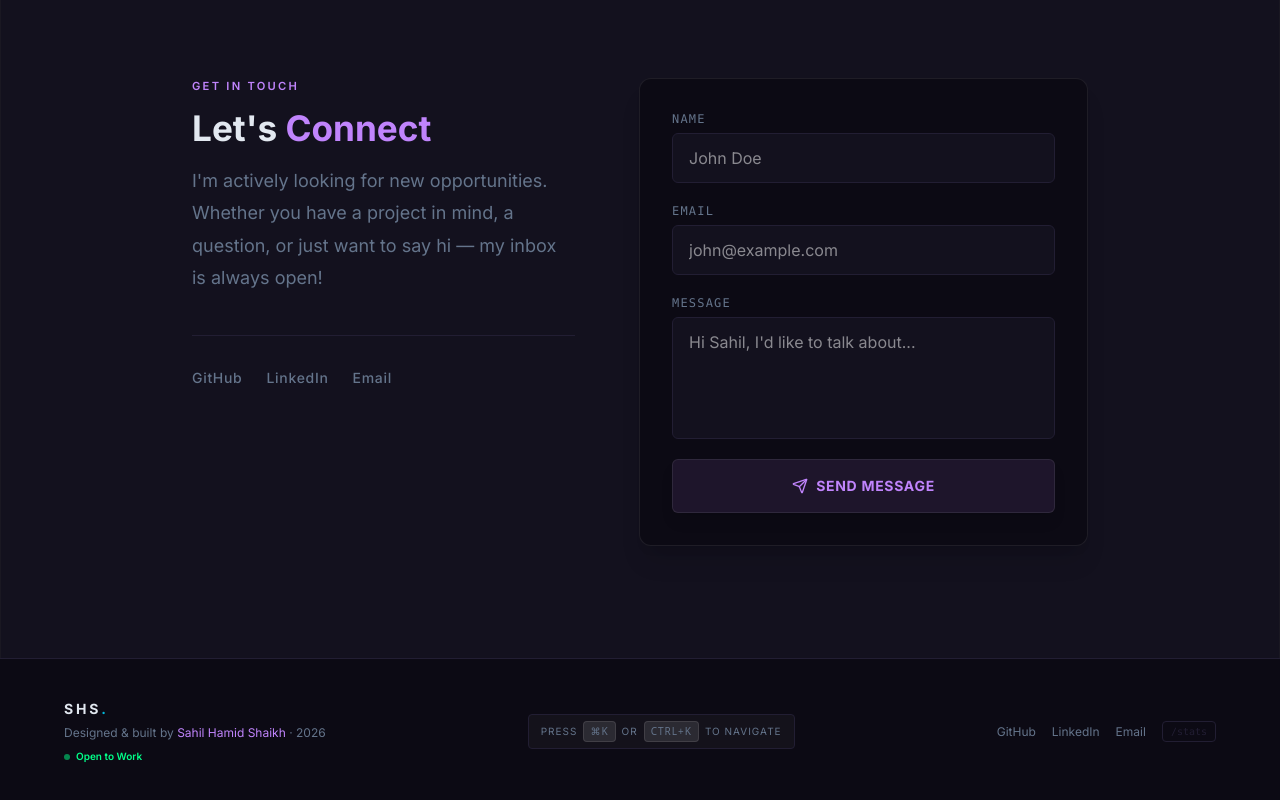
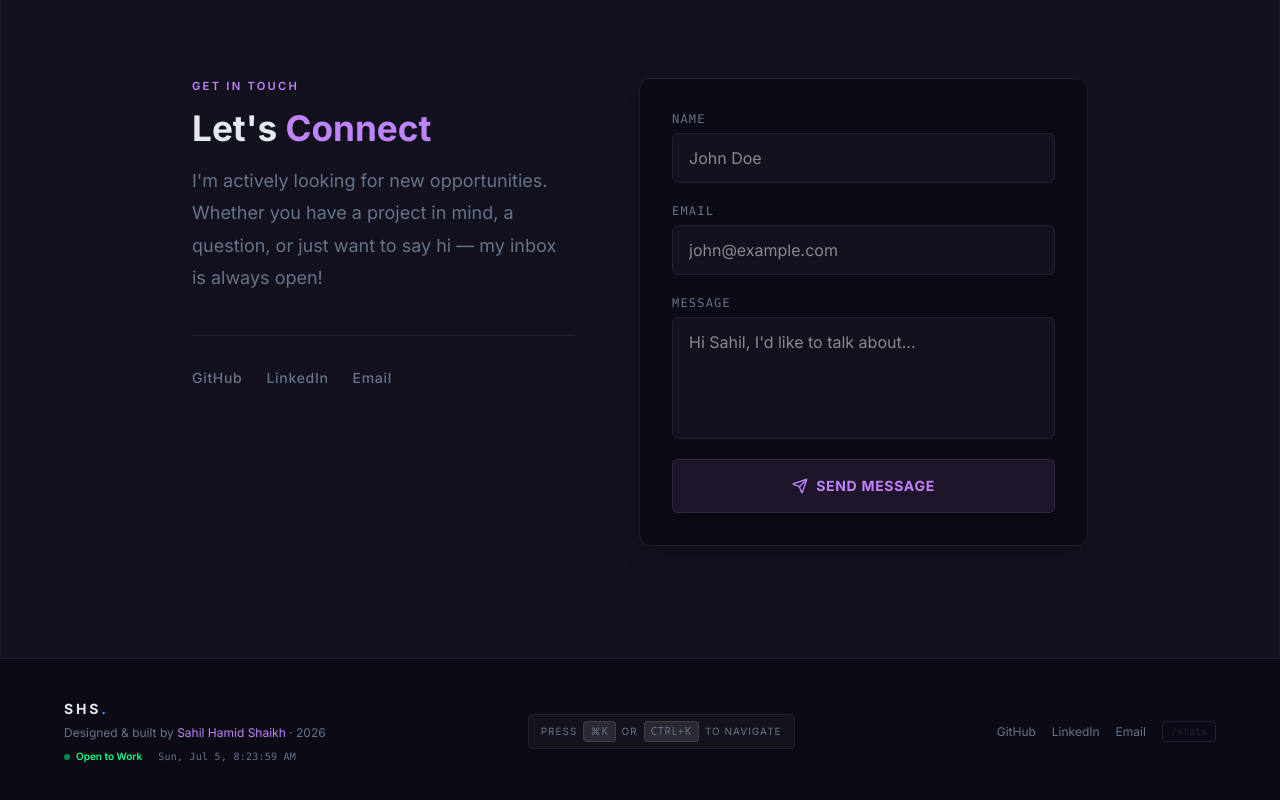
Before and after one commit to Sahilhamids/PORTFOLIO, a Next.js app: page / in a window 1280 px wide. Shown: the part 8013-8813 px from the top of the page. Built offline with nearby package versions, Linux system fonts and the light colour scheme; no server answers.

Commit message:
Add live date and time to Footer

```diff
--- a/app/components/Footer.tsx
+++ b/app/components/Footer.tsx
@@ -1,5 +1,27 @@
+"use client";
+import { useState, useEffect } from "react";
+
 export default function Footer() {
   const year = new Date().getFullYear();
+  const [timeStr, setTimeStr] = useState<string>("");
+
+  useEffect(() => {
+    const updateTime = () => {
+      setTimeStr(new Date().toLocaleString("en-US", {
+        weekday: "short",
+        month: "short",
+        day: "numeric",
+        hour: "numeric",
+        minute: "2-digit",
+        second: "2-digit",
+        hour12: true,
+      }));
+    };
+    updateTime();
+    const interval = setInterval(updateTime, 1000);
+    return () => clearInterval(interval);
+  }, []);
+
   return (
     <footer className="py-10 px-6" style={{ borderTop: "1px solid var(--border)", background: "var(--bg)" }}>
       <div className="max-w-6xl mx-auto flex flex-col md:flex-row items-center justify-between gap-6">
@@ -12,9 +34,16 @@ export default function Footer() {
           <p className="text-xs" style={{ color: "var(--muted)" }}>
             Designed &amp; built by <span style={{ color: "var(--cyan)" }}>Sahil Hamid Shaikh</span> · {year}
           </p>
-          <div className="flex items-center gap-1.5 mt-0.5">
-            <span className="w-1.5 h-1.5 rounded-full bg-[#00ff88] animate-pulse" />
-            <span className="text-[10px] font-semibold" style={{ color: "#00ff88" }}>Open to Work</span>
+          <div className="flex items-center gap-4 mt-0.5">
+            <div className="flex items-center gap-1.5">
+              <span className="w-1.5 h-1.5 rounded-full bg-[#00ff88] animate-pulse" />
+              <span className="text-[10px] font-semibold" style={{ color: "#00ff88" }}>Open to Work</span>
+            </div>
+            {timeStr && (
+              <span className="text-[10px] font-mono tracking-wide" style={{ color: "var(--muted)" }}>
+                {timeStr}
+              </span>
+            )}
           </div>
         </div>
 
```
